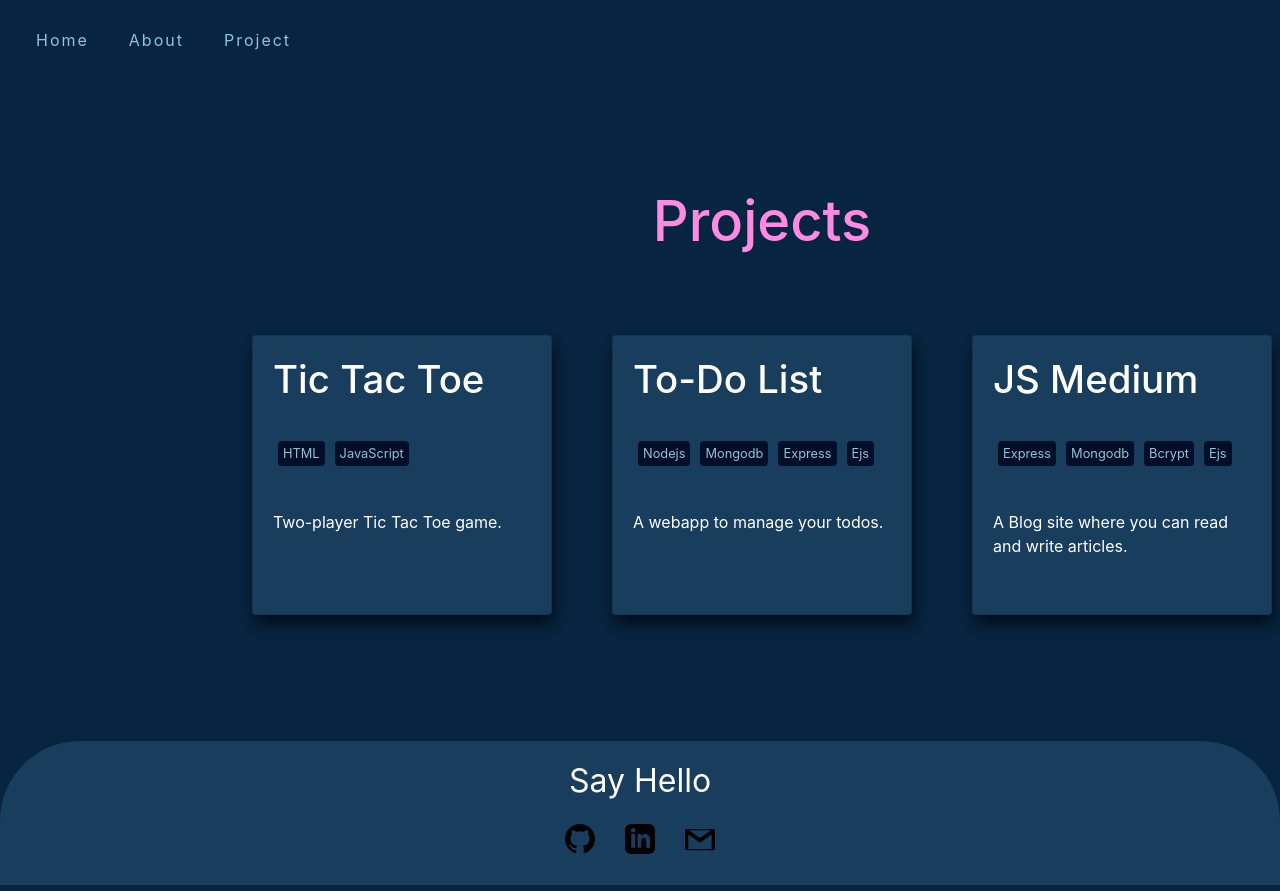
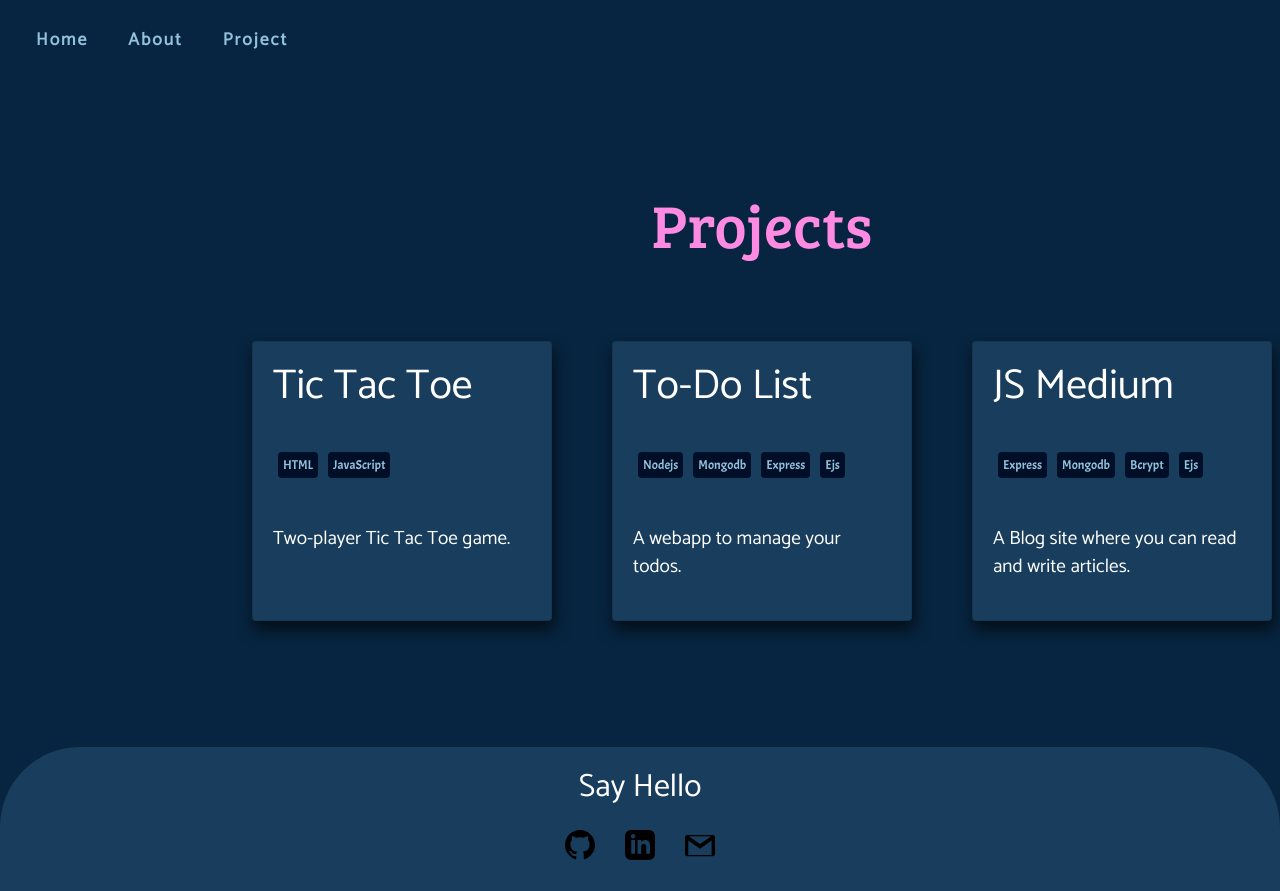
Before and after one commit to GLADI8R/Portfolio, a React (Create React App) app: page /project in a window 1280 px wide. Shown: the top 891 px of the page. Built offline with nearby package versions, Linux system fonts and the light colour scheme.

Commit message:
Add Fonts

```diff
--- a/src/App.js
+++ b/src/App.js
@@ -1,12 +1,9 @@
-// import { Fragment } from "react";
 import { BrowserRouter as Router, Route, Switch } from 'react-router-dom';
 import Navbar from './Components/Navigation/Nav';
 import Home from './Components/Home/Home';
 import About from './Components/About/About';
 import Project from './Components/Project/Project';
 import Footer from './Components/Footer/Footer';
-
-// import 'bootstrap/dist/css/bootstrap.min.css';
 
 
 function App() {
--- a/src/Components/About/About.scss
+++ b/src/Components/About/About.scss
@@ -39,6 +39,7 @@
 
 .about {
   font-size: 1.2rem;
+  font-family: "Catamaran", sans-serif;
   padding: 30px;
   letter-spacing: 1.1px;
   text-align: left;
--- a/src/Components/Footer/Footer.scss
+++ b/src/Components/Footer/Footer.scss
@@ -16,6 +16,7 @@ footer {
 
   p {
     font-size: 2rem;
+    font-family: "Catamaran", sans-serif;
     margin-bottom: -20px;
   }
 
--- a/src/Components/Home/Home.js
+++ b/src/Components/Home/Home.js
@@ -1,6 +1,6 @@
 import { Fragment } from 'react';
 
-import '../../Sass/styles.scss';
+// import '../../Sass/styles.scss';
 import './Home.scss';
 import Skills from '../Skills/Skills';
 
--- a/src/Components/Home/Home.scss
+++ b/src/Components/Home/Home.scss
@@ -1,8 +1,11 @@
 @import "../../Sass/mixins.scss";
+@import "../../Sass/styles.scss";
 
 //Home Page Styles
 .mainHead {
   font-size: 5.2rem;
+  font-family: "Josefin Sans", sans-serif;
+  font-weight: bold;
 
   @include small {
     font-size: 4rem;
@@ -14,6 +17,7 @@
 }
 
 .desc {
+  font-family: "Josefin Sans", sans-serif;
   font-size: 2rem;
   margin-bottom: 14rem;
 
--- a/src/Components/Navigation/Nav.scss
+++ b/src/Components/Navigation/Nav.scss
@@ -18,7 +18,9 @@ nav.navbar {
       padding: 10px 20px;
 
       .nav-item {
-        font-size: 1rem;
+        font-size: 1.1rem;
+        font-family: "Catamaran", sans-serif;
+        font-weight: bold;
         text-decoration: none;
         letter-spacing: 2px;
 
--- a/src/Components/Project/Project.js
+++ b/src/Components/Project/Project.js
@@ -10,18 +10,21 @@ const Project = () => {
             <div id="proj">
                 <section>
                     <ProjectCard
+                        key = "1"
                         projHead="Tic Tac Toe"
                         description="Two-player Tic Tac Toe game."
                         link="https://github.com/GLADI8R/Tic-Tac-Toe-Game"
                         tags={["HTML", "JavaScript"]}
                     />
                     <ProjectCard
+                        key="2"
                         projHead="To-Do List"
                         description="A webapp to manage your todos."
                         link="https://floating-woodland-35994.herokuapp.com/"
                         tags={["Nodejs", "Mongodb", "Express", "Ejs"]}
                     />
                     <ProjectCard
+                        key="3"
                         projHead="JS Medium"
                         description="A Blog site where you can read and write articles."
                         link="https://github.com/GLADI8R/JSMedium"
--- a/src/Components/Project/Project.scss
+++ b/src/Components/Project/Project.scss
@@ -32,7 +32,8 @@
       }
 
       h3 {
-        font-size: 2.4rem;
+        font-size: 2.6rem;
+        font-family: "Catamaran", sans-serif;
         @include small {
           font-size: 2rem;
         }
@@ -40,11 +41,13 @@
 
       p {
         margin-top: 30px;
-        font-size: 1rem;
+        font-size: 1.2rem;
+        font-family: "Catamaran", sans-serif;
       }
 
       span {
         font-size: 0.8rem;
+        font-family: "Acme", sans-serif;
         background-color: $darkBlue;
         color: $blue;
         border-radius: 4px;
--- a/src/Components/Skills/Skills.scss
+++ b/src/Components/Skills/Skills.scss
@@ -36,4 +36,5 @@
 //for the text to display below image
 .caption {
   display: block;
+  font-family: "Catamaran", sans-serif;
 }
--- a/src/Components/Timeline/Timeline.js
+++ b/src/Components/Timeline/Timeline.js
@@ -11,7 +11,7 @@ const TimeLine = () => {
     return (
         <Fragment>
             <h2 className="textPink">Timeline</h2>
-            <Timeline lineColor={"#93c2db"} className="textWhite" >
+            <Timeline lineColor={"#93c2db"} className="textWhite font" >
 
                 <TimelineItem
                     dateInnerStyle={{ background: bgColor, color: textColor}}
--- a/src/Components/Timeline/Timeline.scss
+++ b/src/Components/Timeline/Timeline.scss
@@ -0,0 +1,10 @@
+@import "../../Sass/mixins.scss";
+
+.font {
+  font-family: "Catamaran", sans-serif;
+  font-size: 1.3rem;
+
+  @include small {
+    font-size: 1rem;
+  }
+}
--- a/src/Sass/styles.scss
+++ b/src/Sass/styles.scss
@@ -1,4 +1,9 @@
 @import "mixins";
+@import url("https://fonts.googleapis.com/css2?family=Bree+Serif&display=swap");
+@import url("https://fonts.googleapis.com/css2?family=Josefin+Sans:wght@700&display=swap");
+@import url("https://fonts.googleapis.com/css2?family=Josefin+Sans:wght@300&display=swap");
+@import url("https://fonts.googleapis.com/css2?family=Catamaran&display=swap");
+@import url("https://fonts.googleapis.com/css2?family=Acme&display=swap");
 
 $blue: #93c2db;
 $pink: #ff8ae2;
@@ -28,7 +33,8 @@ $darkBlue: #010e28;
   }
 
   h2 {
-    font-size: 3.5rem;
+    font-size: 3.8rem;
+    font-family: "Bree Serif", serif;
     margin-bottom: 50px;
 
     @include small {
```
